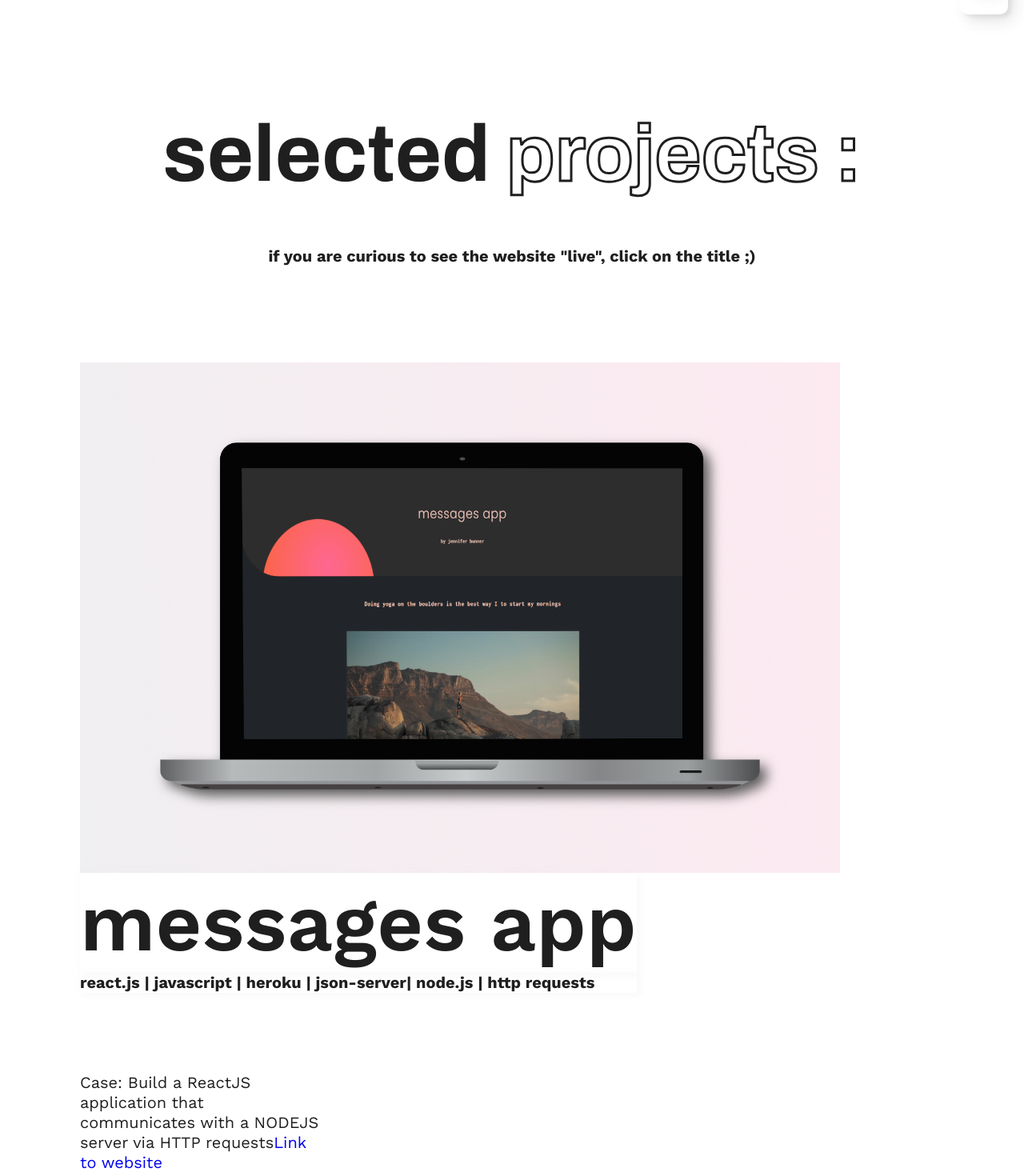
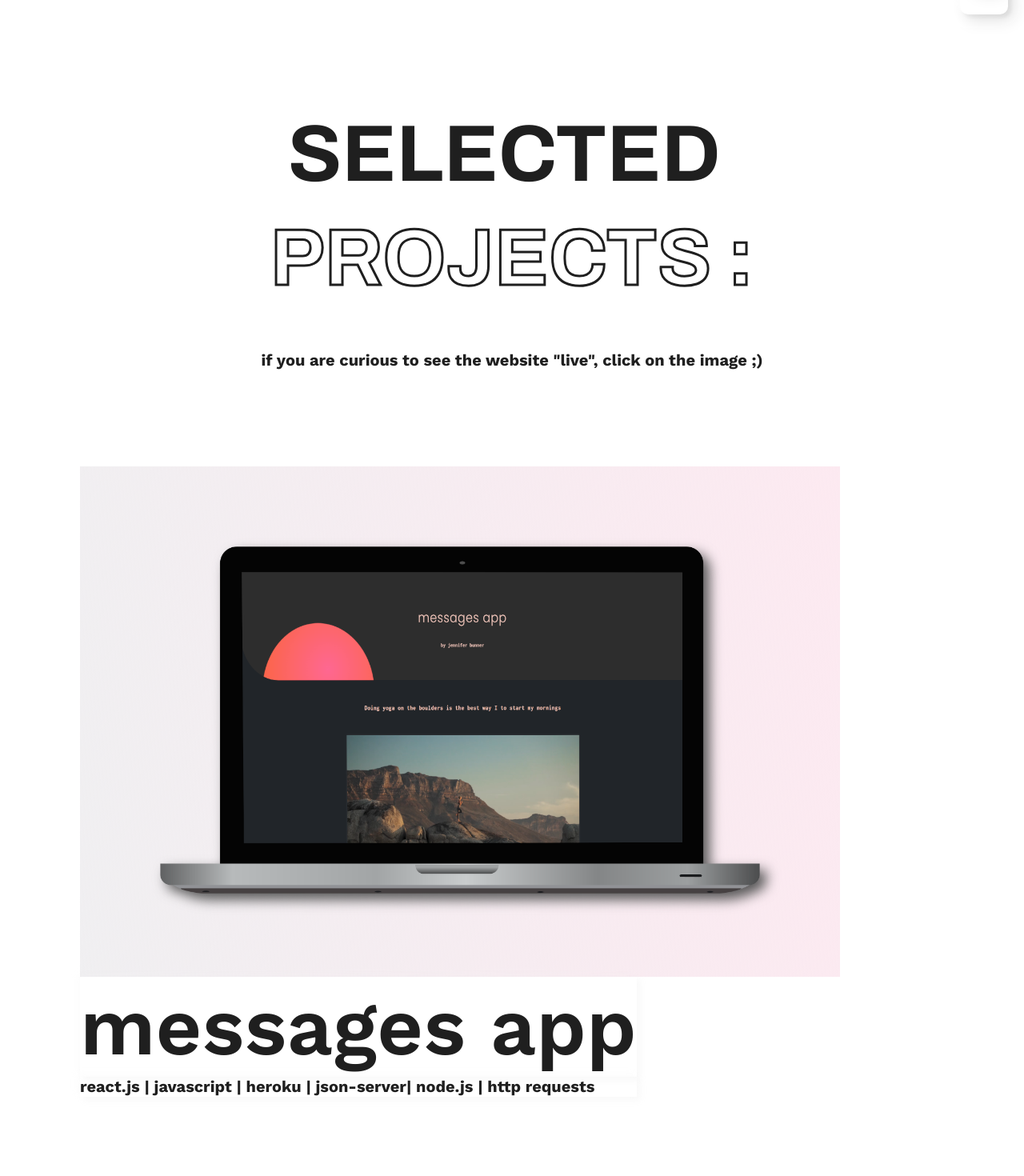
Before and after one commit to iths-jennifer-bunner/new-portfolio, a React (Create React App) app: page / in a window 1280 px wide. Shown: the part 1500-2970 px from the top of the page at 80% size. Built offline with nearby package versions, Linux system fonts and the light colour scheme.

Commit message:
minor css changes

```diff
--- a/src/components/MainComponent.js
+++ b/src/components/MainComponent.js
@@ -71,9 +71,10 @@ function MainComponent({
             variants={Title}
             className="main__subtitle"
           >
-            if you are curious to see the website "live", click on the title ;)
+            if you are curious to see the website "live", click on the image ;)
           </motion.h3>
         </IntersectionObserver>
+        <div className="componentsWrapper">
           <IntersectionObserver>
             <MessagesApp />
           </IntersectionObserver>
@@ -93,6 +94,7 @@ function MainComponent({
             <Ukkon />
           </IntersectionObserver>
         </div>
+      </div>
     </>
   );
 }
--- a/src/components/projects/Ankra.js
+++ b/src/components/projects/Ankra.js
@@ -1,7 +1,7 @@
-import React, { useMemo, useContext } from "react";
-import "../../styles/MainComponent.scss";
-import { motion } from "framer-motion";
-import { IntersectionContext } from "../../components/IntersectionObserver";
+import React, { useMemo, useContext } from 'react';
+import '../../styles/MainComponent.scss';
+import { motion } from 'framer-motion';
+import { IntersectionContext } from '../../components/IntersectionObserver';
 
 function Ankra({
   delayOrder, // order of appearance
@@ -49,21 +49,19 @@ function Ankra({
     <div className="portfolio-wrapper">
       <motion.p
         className="portfolio__text"
-        animate={inView ? "visible" : "hidden"}
+        animate={inView ? 'visible' : 'hidden'}
         initial="hidden"
         variants={showTitle}
       >
         Case: A group project we did in school. We were going to create a site
         for a fictional company. We created our own theme for scratch for this
-        page using custom fields and session variable as some of the features..{" "}
-        <span>
-          <a href="http://ankra.jakobg.se/"> Link to website</a>
-        </span>
+        page using custom fields and session variable as some of the features..{' '}
+        <a href="http://ankra.jakobg.se/"> Link to website</a>
       </motion.p>
       <section className="portfolio">
         <div className="portfolio__title">
           <motion.h2
-            animate={inView ? "visible" : "hidden"}
+            animate={inView ? 'visible' : 'hidden'}
             initial="hidden"
             variants={showTitle}
           >
@@ -71,7 +69,7 @@ function Ankra({
           </motion.h2>
 
           <motion.h3
-            animate={inView ? "visible" : "hidden"}
+            animate={inView ? 'visible' : 'hidden'}
             initial="hidden"
             variants={showTitle}
           >
@@ -81,7 +79,7 @@ function Ankra({
         <a href="http://ankra.jakobg.se/">
           <motion.div
             className="main__imgContainer main__imgContainer--bocapital"
-            animate={inView ? "visible" : "hidden"}
+            animate={inView ? 'visible' : 'hidden'}
             initial="hidden"
             variants={imageRight}
           >
--- a/src/components/projects/BoCapital.js
+++ b/src/components/projects/BoCapital.js
@@ -1,7 +1,7 @@
-import React, { useMemo, useContext } from "react";
-import "../../styles/MainComponent.scss";
-import { motion } from "framer-motion";
-import { IntersectionContext } from "../../components/IntersectionObserver";
+import React, { useMemo, useContext } from 'react';
+import '../../styles/MainComponent.scss';
+import { motion } from 'framer-motion';
+import { IntersectionContext } from '../../components/IntersectionObserver';
 
 function BoCapital({
   delayOrder,
@@ -51,7 +51,7 @@ function BoCapital({
         <a href="https://bocapital.se/">
           <motion.figure
             className="main__imgContainer"
-            animate={inView ? "visible" : "hidden"}
+            animate={inView ? 'visible' : 'hidden'}
             initial="hidden"
             variants={imageLeft}
           >
@@ -66,7 +66,7 @@ function BoCapital({
 
         <div className="boCapital__title">
           <motion.h2
-            animate={inView ? "visible" : "hidden"}
+            animate={inView ? 'visible' : 'hidden'}
             initial="hidden"
             variants={showTitle}
           >
@@ -74,7 +74,7 @@ function BoCapital({
           </motion.h2>
 
           <motion.h3
-            animate={inView ? "visible" : "hidden"}
+            animate={inView ? 'visible' : 'hidden'}
             initial="hidden"
             variants={showTitle}
           >
@@ -85,16 +85,14 @@ function BoCapital({
       </section>
       <motion.p
         className="boCapital__text"
-        animate={inView ? "visible" : "hidden"}
+        animate={inView ? 'visible' : 'hidden'}
         initial="hidden"
         variants={showTitle}
       >
         Case: At my first internship they needed a marketing site for the
         product that they are developing and I was given full responsibility to
         build the design. From designing it in Figma to deploy it.
-        <span>
-          <a href="https://bocapital.se/"> Link to website</a>
-        </span>
+        <a href="https://bocapital.se/"> Link to website</a>
       </motion.p>
     </div>
   );
--- a/src/components/projects/HamsterWars.js
+++ b/src/components/projects/HamsterWars.js
@@ -1,7 +1,7 @@
-import React, { useMemo, useContext } from "react";
-import "../../styles/MainComponent.scss";
-import { motion } from "framer-motion";
-import { IntersectionContext } from "../../components/IntersectionObserver";
+import React, { useMemo, useContext } from 'react';
+import '../../styles/MainComponent.scss';
+import { motion } from 'framer-motion';
+import { IntersectionContext } from '../../components/IntersectionObserver';
 
 function HamsterWars({
   delayOrder, // order of appearance
@@ -50,7 +50,7 @@ function HamsterWars({
         <a href="http://fab-hamster-wars.herokuapp.com/">
           <motion.div
             className="hamster__imgContainer"
-            animate={inView ? "visible" : "hidden"}
+            animate={inView ? 'visible' : 'hidden'}
             initial="hidden"
             variants={imageLeft}
           >
@@ -64,14 +64,14 @@ function HamsterWars({
         </a>
         <motion.div className="boCapital__title">
           <motion.h2
-            animate={inView ? "visible" : "hidden"}
+            animate={inView ? 'visible' : 'hidden'}
             initial="hidden"
             variants={showTitle}
           >
             hamsterwars
           </motion.h2>
           <motion.h3
-            animate={inView ? "visible" : "hidden"}
+            animate={inView ? 'visible' : 'hidden'}
             initial="hidden"
             variants={showTitle}
           >
@@ -81,7 +81,7 @@ function HamsterWars({
       </section>
       <motion.p
         className="boCapital__text"
-        animate={inView ? "visible" : "hidden"}
+        animate={inView ? 'visible' : 'hidden'}
         initial="hidden"
         variants={showTitle}
       >
@@ -89,9 +89,7 @@ function HamsterWars({
         cutest hamsters, see top & bottom 5 hamsters, and form where you can add
         your own hamsters. I made my own api for the hamsters thats stored in
         Firebase/Firestore.
-        <span>
-          <a href="http://fab-hamster-wars.herokuapp.com/"> Link to website</a>
-        </span>
+        <a href="http://fab-hamster-wars.herokuapp.com/"> Link to website</a>
       </motion.p>
     </div>
   );
--- a/src/components/projects/MessageApp.js
+++ b/src/components/projects/MessageApp.js
@@ -90,12 +90,10 @@ function MessagesApp({
         variants={showTitle}
       >
         Case: Build a ReactJS application that communicates with a NODEJS server
-        via HTTP requests
-        <span>
-          <a href="https://my-little-message-app.herokuapp.com/">
-            Link to website
-          </a>
-        </span>
+        via HTTP requests.&nbsp;
+        <a href="https://my-little-message-app.herokuapp.com/">
+          Link to website
+        </a>
       </motion.p>
     </div>
   );
--- a/src/components/projects/Ukkon.js
+++ b/src/components/projects/Ukkon.js
@@ -1,7 +1,7 @@
-import React, { useMemo, useContext } from "react";
-import "../../styles/MainComponent.scss";
-import { motion } from "framer-motion";
-import { IntersectionContext } from "../../components/IntersectionObserver";
+import React, { useMemo, useContext } from 'react';
+import '../../styles/MainComponent.scss';
+import { motion } from 'framer-motion';
+import { IntersectionContext } from '../../components/IntersectionObserver';
 
 function Ukkon({
   delayOrder, // order.5 of appearance
@@ -48,30 +48,28 @@ function Ukkon({
     <div className="portfolio-wrapper">
       <motion.p
         className="portfolio__text"
-        animate={inView ? "visible" : "hidden"}
+        animate={inView ? 'visible' : 'hidden'}
         initial="hidden"
         variants={showTitle}
       >
         Case: Well this is my first final project I did after only a month in
         school. When I only knew "vanilla javascript" and before I learnt any
-        frameworks.{" "}
-        <span>
-          <a href="https://iths-jennifer-bunner.github.io/iths-slutprojekt-javascript/index.html">
-            Link to website
-          </a>
-        </span>
+        frameworks.{' '}
+        <a href="https://iths-jennifer-bunner.github.io/iths-slutprojekt-javascript/index.html">
+          Link to website
+        </a>
       </motion.p>
       <section className="portfolio">
         <div className="portfolio__title">
           <motion.h2
-            animate={inView ? "visible" : "hidden"}
+            animate={inView ? 'visible' : 'hidden'}
             initial="hidden"
             variants={showTitle}
           >
             ukkon
           </motion.h2>
           <motion.h3
-            animate={inView ? "visible" : "hidden"}
+            animate={inView ? 'visible' : 'hidden'}
             initial="hidden"
             variants={showTitle}
           >
@@ -81,7 +79,7 @@ function Ukkon({
         <a href="https://iths-jennifer-bunner.github.io/iths-slutprojekt-javascript/index.html">
           <motion.div
             className="main__imgContainer main__imgContainer--bocapital"
-            animate={inView ? "visible" : "hidden"}
+            animate={inView ? 'visible' : 'hidden'}
             initial="hidden"
             variants={imageRight}
           >
--- a/src/styles/MainComponent.scss
+++ b/src/styles/MainComponent.scss
@@ -2,6 +2,10 @@
 
 .main {
   &__wrapper {
+    display: flex;
+    flex-direction: column;
+    justify-content: center;
+    align-items: center;
     padding: 10rem 2rem 0 2rem;
     @include md {
       padding: 10rem;
@@ -16,7 +20,7 @@
     margin: 0 0 5rem 0;
   }
   &__title {
-    text-transform: lowercase;
+    text-transform: uppercase;
     &--stroke {
       color: $secondary;
       @include text-border;
@@ -53,7 +57,13 @@
     padding-bottom: 2rem;
   }
 }
-
+.componentsWrapper {
+  display: flex;
+  flex-direction: column;
+  justify-content: center;
+  align-items: space-between;
+  max-width: 1700px;
+}
 .boCapital-wrapper {
   display: flex;
   justify-content: flex-start;
@@ -76,7 +86,7 @@
     z-index: 1;
     box-shadow: 4px 4px 8px rgba(#b8b8b8, 0.1), -4px -4px 8px rgba(#ececec, 0.1);
     @include xxl {
-      margin: 2rem 0 0 -45rem;
+      margin: 2rem 0 0 -55rem;
       background: #ffffff85;
     }
   }
```
Also changed, not shown: src/components/projects/Portfolio.js (+12 -14 lines). Lines whose indentation alone changed are shown as unchanged.
